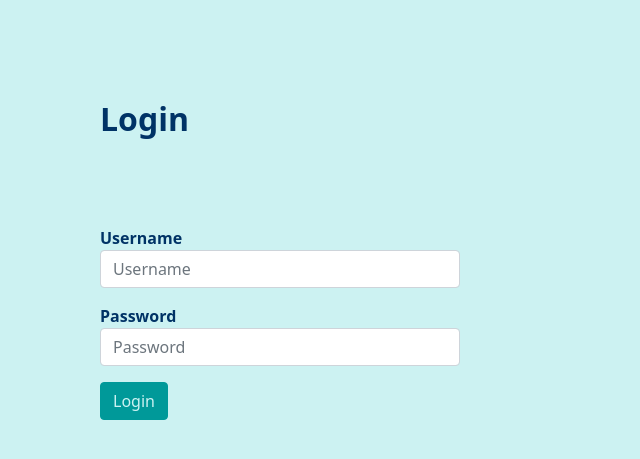
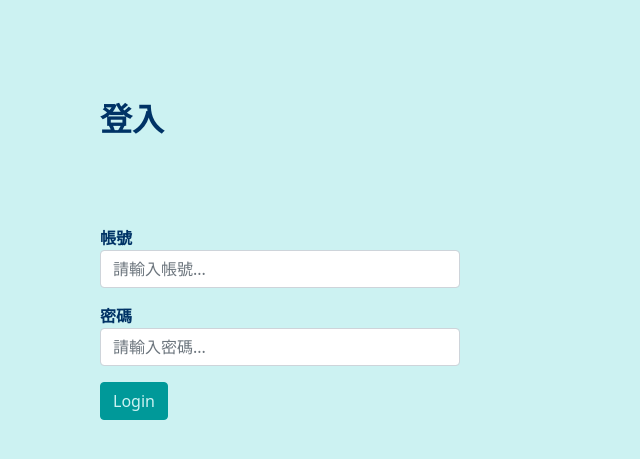
Before and after one commit to marshmallow3210/FourfingerThreadfinManagementPlatform, a Flask app: page /login in a window 1280 px wide. Shown: the top 459 px of the page, without its empty margins (0-640 px from the left). Run offline with Flask 3, Linux system fonts and the light colour scheme.

Commit message:
typesetting

```diff
--- a/static/css/style.css
+++ b/static/css/style.css
@@ -191,4 +191,5 @@ span {
 .monitor {
     width: 100%; /* 使圖片寬度佔滿其父元素 */
     height: auto; /* 讓高度根據比例自動調整 */
+    border: 1px solid #003366;
 }
--- a/templates/decision.html
+++ b/templates/decision.html
@@ -167,7 +167,8 @@
         <div class="row">
           <div class="main-page">
             <h2>更改投餌指令(fishDB)</h2>
-            {{ command }}
+            <span height="5"></span>
+
             <div class="col-lg-3">
               <form method="POST" action="update.php">
                   <label for="mode">投餌模式:</label>
--- a/templates/feeding_logs.html
+++ b/templates/feeding_logs.html
@@ -170,6 +170,7 @@
         <div class="main-page">
 
           <h2>投餌紀錄</h2>
+          <span height="5"></span>
           <!--
           <div id="feeding_logs" class="feeding_logs"></div>
           <hr>
--- a/templates/field_logs.html
+++ b/templates/field_logs.html
@@ -170,6 +170,7 @@
         <div class="main-page">
 
           <h2>查看養殖紀錄</h2>
+          <span height="5"></span>
           <!--
           <div id="field_logs" class="field_logs"></div>
           <hr>
--- a/templates/login.html
+++ b/templates/login.html
@@ -2,7 +2,7 @@
 <html>
 <head>
     <meta charset="utf-8">
-    <title>Login</title>
+    <title>登入</title>
 
     <link rel="stylesheet" href="https://cdn.jsdelivr.net/npm/bootstrap@5.0.2/dist/css/bootstrap.min.css">
     <link rel="stylesheet" type="text/css" href="{{ url_for('static', filename='css/style.css') }}" />
@@ -12,19 +12,19 @@
 <body>
     <div class="row main-page center">
         <div class="row main">
-            <h2>Login</h2>
+            <h2>登入</h2>
         </div>
 
         <div class="row main">
             <form method="post">
                 <div class="mb-3 col-md-4">
-                    <label for="username">Username</label>
-                    <input type="text" id="username" name="username" class="form-control" placeholder="Username" aria-label="Username" aria-describedby="basic-addon1" required>
+                    <label for="username">帳號</label>
+                    <input type="text" id="username" name="username" class="form-control" placeholder="請輸入帳號..." aria-label="Username" aria-describedby="basic-addon1" required>
                 </div>
 
                 <div class="mb-3 col-md-4">
-                    <label for="password">Password</label>
-                    <input type="password" id="password" name="password" class="form-control" placeholder="Password" aria-label="Password" aria-describedby="basic-addon1" required>
+                    <label for="password">密碼</label>
+                    <input type="password" id="password" name="password" class="form-control" placeholder="請輸入密碼..." aria-label="Password" aria-describedby="basic-addon1" required>
                 </div>
 
                 <button type="submit" class="btn btn-outline-secondary">Login</button>
--- a/templates/query.html
+++ b/templates/query.html
@@ -167,7 +167,7 @@
       <div class="row">
         <div class="main-page">
           <h2>查詢</h2>
-          <span height="20"></span>
+          <span height="5"></span>
           <div>
             <form action="{{url_for("query_result")}}" method="post">
                 <label id="pool_ID_label">場域編號:
--- a/templates/query_result.html
+++ b/templates/query_result.html
@@ -168,6 +168,7 @@
         <div class="main-page">
           <div>
             <h2>查詢結果</h2>
+            <span height="5"></span>
           </div>
           <div>
             <label for="age">已養了: {{ age }} 天</label>
--- a/templates/update.html
+++ b/templates/update.html
@@ -29,7 +29,7 @@
             <!--<span width="20" height="20">功能表</span>-->
           </div>
           <li class="nav-item ">
-            <a href="/home" class="nav-link sidebar-item active" style="background-color: #003366;">
+            <a href="/home" class="nav-link sidebar-item">
               <svg class="bi pe-none me-2" width="6" height="24" ></svg>
               <svg xmlns="http://www.w3.org/2000/svg" width="20" height="20" fill="currentColor" class="bi bi-columns" viewBox="0 0 16 16">
                 <path d="M0 2a1 1 0 0 1 1-1h14a1 1 0 0 1 1 1v12a1 1 0 0 1-1 1H1a1 1 0 0 1-1-1V2zm8.5 0v8H15V2H8.5zm0 9v3H15v-3H8.5zm-1-9H1v3h6.5V2zM1 14h6.5V6H1v8z"/>
@@ -57,7 +57,7 @@
             </a>
           </li>
           <li>
-            <a href="/field_logs" class="nav-link sidebar-item">
+            <a href="/field_logs" class="nav-link sidebar-item active" style="background-color: #003366;">
               <svg class="bi pe-none me-2" width="6" height="24" ></svg>
               <svg xmlns="http://www.w3.org/2000/svg" width="20" height="20" fill="currentColor" class="bi bi-clipboard-data" viewBox="0 0 16 16">
                 <path d="M4 11a1 1 0 1 1 2 0v1a1 1 0 1 1-2 0v-1zm6-4a1 1 0 1 1 2 0v5a1 1 0 1 1-2 0V7zM7 9a1 1 0 0 1 2 0v3a1 1 0 1 1-2 0V9z"/>
@@ -178,6 +178,8 @@
           -->
 
           <h2>新增養殖紀錄</h2>
+          <span height="5"></span>
+
           <div class="col-lg-3">
             <select class="form-select mb-3" id="chooseTime">
                 <option disabled selected value="">選擇時間</option>
```
Also changed, not shown: templates/field_view.html (+6 -4 lines), templates/home.html (+6 -6 lines), templates/test.html (+14 -2 lines).
